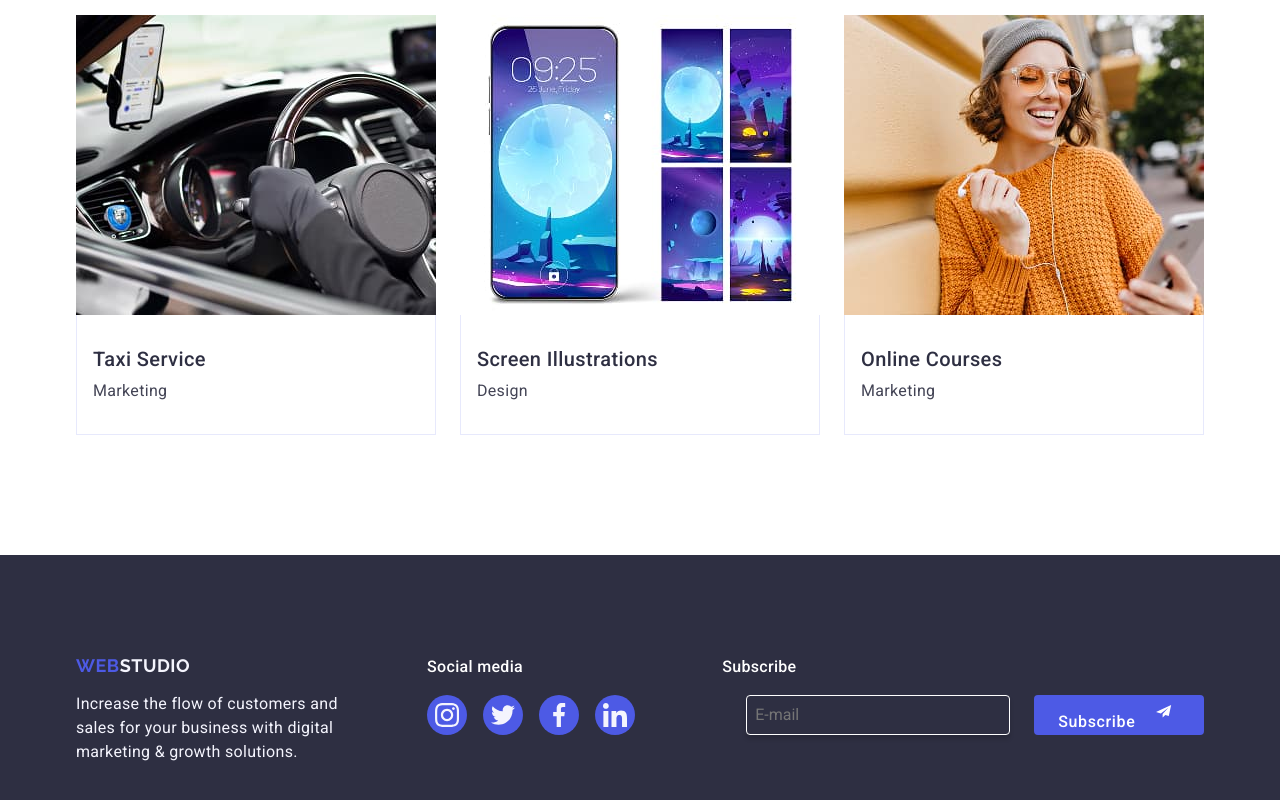
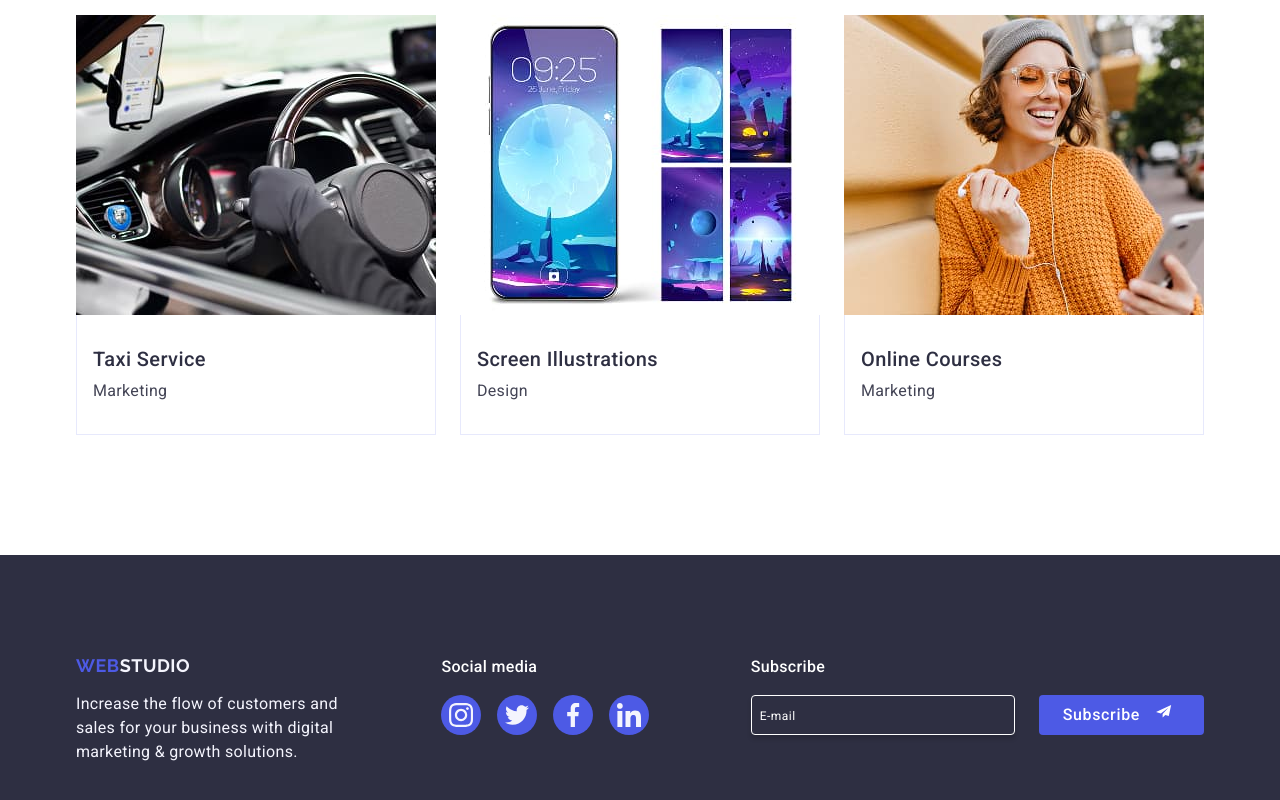
Before and after one commit to huruzka/goit-markup-hw-05, a plain HTML site: page index.html in a window 1280 px wide. Shown: the part 2602-3402 px from the top of the page. Drawn offline with nearby package versions, Linux system fonts and the light colour scheme.

Commit message:
hw5 update

```diff
--- a/css/styles.css
+++ b/css/styles.css
@@ -429,6 +429,13 @@ img {
     box-shadow: 0 4px 4px 0 rgba(0, 0, 0, 0.15);
     background-color: #2e2f42;
 }
+.subscribe-input::placeholder{
+    color: #FFFFFF;
+    font-weight: 400;
+    font-size: 12px;
+    line-height: 2;
+    letter-spacing: 0.04em;
+}
 .subscribe-btn{
         min-width: 165px;
         height: 40px;
@@ -437,21 +444,24 @@ img {
         padding: 8px 24px;
         cursor: pointer;
         background-color: #4d5ae5;
+        font-family: "Roboto", sans-serif;
         font-weight: 500;
         font-size: 16px;
         line-height: 1.5;
         letter-spacing: 0.04em;
-        color: #ffff;
-        text-align: center;
+        color: #FFFFFF;
+        display: flex;
+        align-items: center;
+        justify-content: center;
         transition: background-color 250ms cubic-bezier(0.4, 0, 0.2, 1);
 }
 .subscribe-btn:hover,
 .subscribe-btn:focus{
-    color: #ffff;
+    color: #FFFFFF;
     background-color: #31d0aa;
 }
 .icon-send{
-    fill: #FFFF;
+    fill: #FFFFFF;
     margin-left: 16px;
 
 }
--- a/index.html
+++ b/index.html
@@ -365,8 +365,9 @@
         <div class="subscribe">
             <p class="subscribe-text">Subscribe</p>
             <form class="subscribe-form" action="form" name="subscribe_form">
-                <label class="subscribe-label" for="subscribe"></label>
+                <label class="subscribe-label" for="subscribe">
                 <input class="subscribe-input" type="email" name="subscribe" placeholder="E-mail" id="subscribe">
+                </label>
                 <button class="subscribe-btn" type="submit">Subscribe
                     <svg class="icon-send" width="24" height="24">
                     <use href="./images/icons.svg#icon-icon-send"></use>
```
